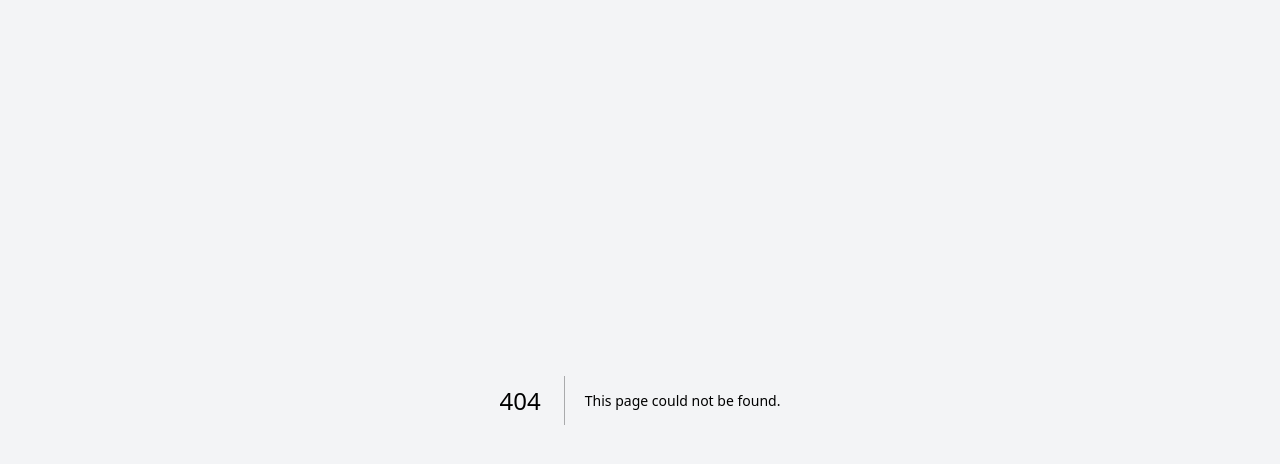
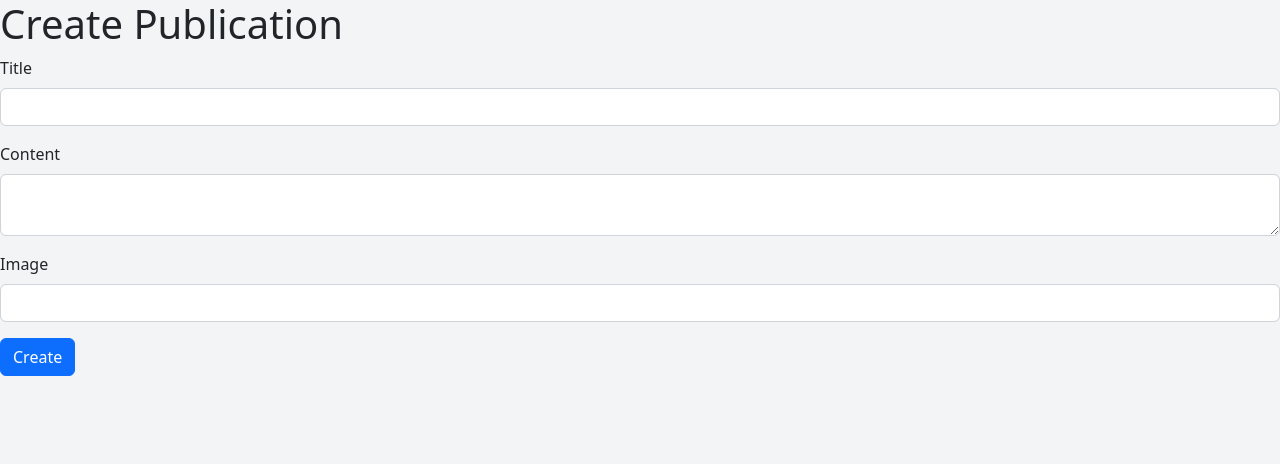
Before and after one commit to dabonilla/UNCampusConnect_webApp, a Next.js app: page /UN-CampusConnect/testcreate in a window 1280 px wide. Before the commit this address had no page. Shown: the top 464 px of the page. Built offline with nearby package versions, Linux system fonts and the light colour scheme.

Commit message:
Se añadieron las funcionalidades para bienestar

```diff
--- /dev/null
+++ b/app/UN-CampusConnect/bienestarpublications/create/page.jsx
@@ -0,0 +1,140 @@
+'use client'
+import Link from 'next/link';
+import axios from "axios";
+import { useForm } from "react-hook-form";
+import React, { useState, useEffect } from 'react';
+import { useRouter } from 'next/navigation'
+import Cookies from 'js-cookie';
+const endpoint = `http://${process.env.API_GATEWAY_URL}:${process.env.API_GATEWAY_PORT}/graphql`
+
+
+export default function CreatePublicacion ()  {
+  const { register, formState: { errors }, handleSubmit } = useForm();
+  const [loadingForm, setLoadingForm] = useState(false);
+  const router = useRouter();
+  console.log("TEST");
+
+
+  const cookieValue = Cookies.get('myToken');
+  const config ={
+    headers: { Authorization: `Bearer ${cookieValue}` }
+  }
+
+  let author_id = "";
+
+  const queryInfo = `
+    query{
+      getMyInfo {
+        id
+      },
+    }
+  `
+  axios.post(endpoint, { query: queryInfo }, config)
+  .then((response) => {
+      if (response.data.hasOwnProperty('errors')) {
+      console.log("USUARIO NO ENCONTRADO O CONTRASEÑA INVALIDA !!!");
+      setErrorForm("true");
+      setLoadingForm(false);
+      } else {
+      author_id = response.data.data.getMyInfo.id;
+      }
+  })
+  .catch((error) => {
+      console.log("Error:", error);
+// Aquí puedes manejar el error de acuerdo a tus necesidades
+});
+  console.log(author_id);
+
+
+
+
+
+  const onSubmit = async (data) => {
+    const fecha = new Date();
+    const fechaISO = fecha.toISOString();
+    console.log(fechaISO);
+    data.date = fechaISO;
+    console.log(data);
+
+    const queryCreatePublication = `
+    mutation {
+      createPublication(publication: {
+        title: "${data.title}",
+        content_publication: "${data.content}",
+        publication_date: "${data.date}",
+        image: "${data.image}"
+      }) {
+        message
+          }
+        }
+        `;
+
+    axios.post(endpoint, { query: queryCreatePublication }, config)
+    .then((response) => {
+        if (response.data.hasOwnProperty('errors')) {
+          console.log("Error:", response.data.errors);
+          setErrorForm("true");
+          setLoadingForm(false);
+        } else {
+          router.push('/UN-CampusConnect/bienestarpublications')
+          console.log("Datos recibidos:");
+          console.log("Test1:", response.data.data.createPublication);
+        }
+    })
+    .catch((error) => {
+        console.log("Error:", error);
+  // Aquí puedes manejar el error de acuerdo a tus necesidades
+  });
+
+
+
+
+
+
+
+
+
+
+
+
+
+  };
+
+  return (
+    <div>
+      <h1>Create Publication</h1>
+      <form onSubmit={handleSubmit(onSubmit)}>
+      <div className="mb-3">
+        <label className="form-label">Title</label>
+        <input
+          className="form-control"
+          type="text"
+          {...register("title", {
+            required: "Este campo es requerido",
+            maxLength: { value: 50, message: "Debe tener menos de 50 caracteres" }
+          })}
+        />
+        {errors.title && <span>{errors.title.message}</span>}
+      </div>
+        <div className="mb-3">
+          <label className="form-label">Content</label>
+          <textarea className="form-control" {...register("content", { required: true })}></textarea>
+          {errors.content && <span>This field is required</span>}
+        </div>
+        <div className="mb-3">
+          <label className="form-label">Image</label>
+          <input
+            className="form-control"
+            type="text"
+            {...register("image", {
+              required: "Este campo es requerido",
+              maxLength: { value: 100, message: "Debe tener menos de 100 caracteres" }
+            })}
+          />
+          {errors.image && <span>{errors.image.message}</span>}
+        </div>
+        <button className="btn btn-primary mb-3" type="submit">Create</button>
+      </form>
+    </div>
+  );
+};
--- /dev/null
+++ b/app/UN-CampusConnect/testcreate/page.jsx
@@ -0,0 +1,39 @@
+'use client'
+import { useForm } from "react-hook-form";
+
+export default function CreatePublicacion1 ()  {
+  const { register, formState: { errors }, handleSubmit } = useForm();
+  console.log("TEST");
+  const onSubmit = async (data) => {
+    const fecha = new Date();
+    const fechaISO = fecha.toISOString();
+    console.log(fechaISO);
+    data.date = fechaISO;
+    console.log(data);
+  };
+
+  return (
+    <div>
+      <h1>Create Publication</h1>
+      <form onSubmit={handleSubmit(onSubmit)}>
+        <div className="mb-3">
+          <label className="form-label">Title</label>
+          <input className="form-control" type="text" {...register("title", { required: true })} />
+          {errors.title && <span>This field is required</span>}
+        </div>
+        <div className="mb-3">
+          <label className="form-label">Content</label>
+          <textarea className="form-control" {...register("content", { required: true })}></textarea>
+          {errors.content && <span>This field is required</span>}
+        </div>
+        <div className="mb-3">
+          <label className="form-label">Image</label>
+          <input className="form-control" type="text" {...register("image", { required: true })} />
+          {errors.image && <span>This field is required</span>}
+        </div >
+          <button className="btn btn-primary mb-3" type="submit">Create</button>
+      </form>
+
+    </div>
+  );
+};
--- a/middleware.js
+++ b/middleware.js
@@ -46,13 +46,15 @@ export async function Middleware(request) {
     }
     else if(pathName.startsWith('/UN-CampusConnect/student') && role != 'tutor'){
       return NextResponse.redirect(new URL('/UN-CampusConnect/403', request.url))
+    }else if (pathName.startsWith('/UN-CampusConnect/bienestarpublications/create')) {
+      return NextResponse.next();
     }
   }
 }
 }
 // See "Matching Paths" below to learn more
 export const config = {
-  matcher: ['/UN-CampusConnect/admin','/UN-CampusConnect/student','/UN-CampusConnect/tutor']
+  matcher: ['/UN-CampusConnect/admin','/UN-CampusConnect/student','/UN-CampusConnect/tutor', '/UN-CampusConnect/bienestarpublications/create']
 };
 
 export default Middleware;
```
Also changed, not shown: app/UN-CampusConnect/bienestarpublications/[id]/page.jsx (+33 -0 lines).
